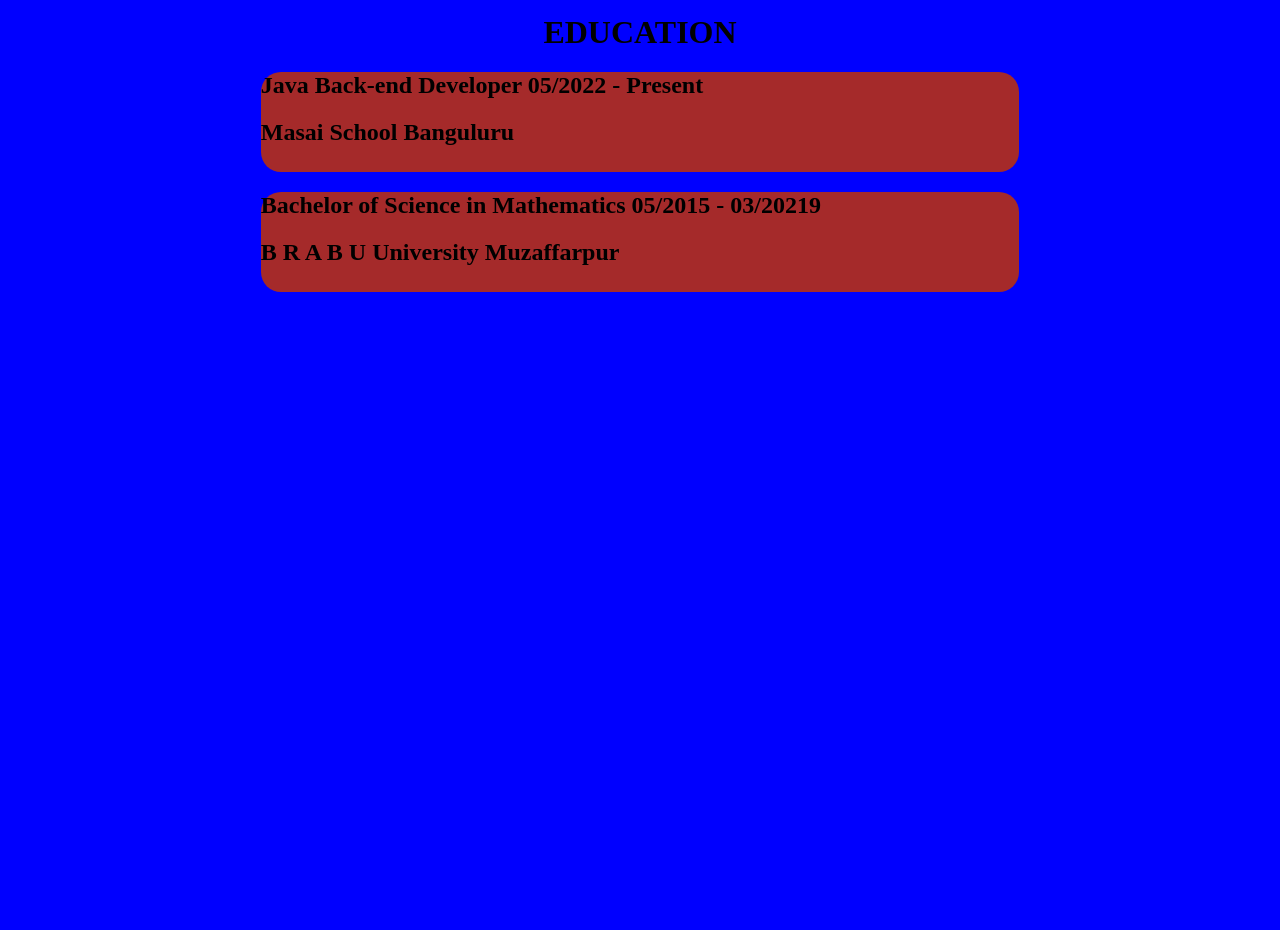
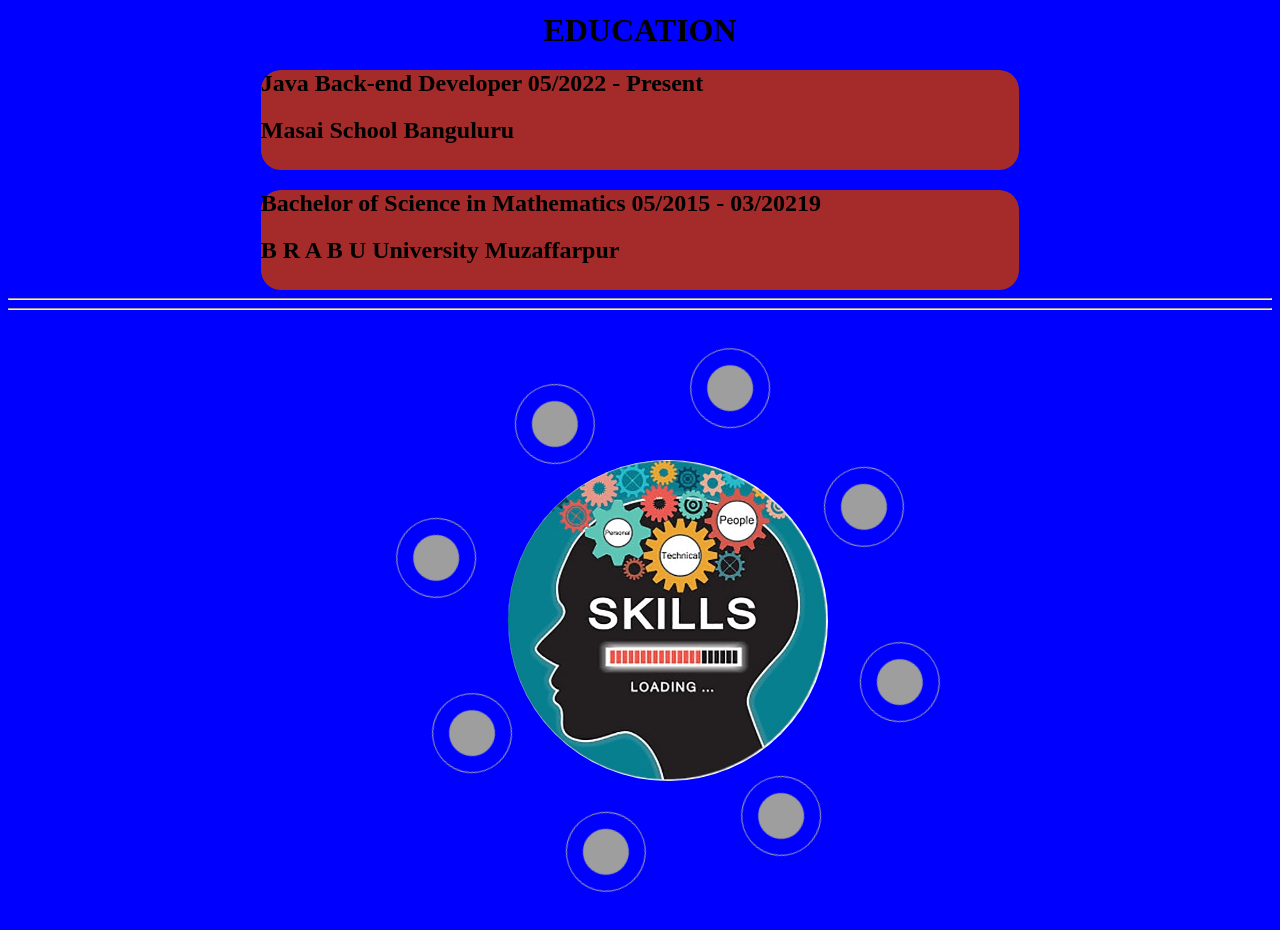
Before and after one commit to rajsaurabh78/rajsaurabh78.github.io, a plain HTML site: page index.html in a window 1280 px wide. Shown: the part 1074-2004 px from the top of the page. Before the commit the page ends 1374 px from the top, so only its background shows below. Drawn offline with Linux system fonts and the light colour scheme; grey boxes are pictures that could not be loaded.

Commit message:
add this

```diff
--- /dev/null
+++ b/index.css
@@ -0,0 +1,189 @@
+body{
+  background-color: blue;
+  /* text-align: center; */
+}
+#main{
+  height: 600px;
+  width: 600px;
+  border-radius: 50%;
+  border:1px solid black;
+  margin: auto;
+  text-align: center;
+}
+#main img{
+  height: 600px;
+  width: 600px;
+  border-radius: 50%;
+}
+h1{
+  text-align: center;
+}
+#about{
+  width: 70%;
+  font-size:30px;
+  text-align: center;
+  margin: auto;
+}
+#edu div{
+  background-color: brown;
+  border-radius:20px;
+  width: 60%;
+  margin: auto;
+  height: 100px;
+}
+#under img{
+  /* width: 300px;
+  height:300px; */
+  border-radius: 50%;
+}
+#upper{
+  margin-left: 500px;
+  text-align: center;
+}
+.orbit {
+    --size: 12rem;
+    --speed: 120s;
+  }
+  *,
+  *::before,
+  *::after {
+    box-sizing: border-box;
+  }
+
+  ul[role=list],
+  ol[role=list] {
+    list-style: none;
+  }
+  img,
+  picture {
+    max-width: 100%;
+    display: block;
+  }
+
+  .orbit {
+      margin-top: 150px;
+      margin-bottom: 150px;
+    --size:20rem;
+
+  }
+  .orbit .center-image {
+    width: var(--size);
+    position: relative;
+    z-index: 10;
+  }
+  .orbit .center-image img {
+    position:absolute;
+  }
+
+  .orbit .center-image img:not(:first-child):hover {
+    opacity: 100px;
+  }
+  .orbit ul {
+    display: grid;
+    place-items: center;
+    width: var(--size);
+    height: var(--size);
+    position: relative;
+    list-style: none;
+    --icon-bg: var(--green-light);
+    --text-bg: var(--green-dark);
+    transform-origin: center;
+    animation: orbit var(--speed) linear infinite;
+  }
+  .orbit li {
+    --text-bg: blue;
+    position: absolute;
+    width:5rem;
+    aspect-ratio: 1/1;
+    border-radius: 50%;
+    font-weight: 500;
+    color: var(--white-light);
+    text-align: center;
+    line-height: 1;
+    display: grid;
+    place-items: center;
+    border: 1px solid rgb(172, 172, 172);
+  }
+  .orbit li:hover{
+     border: 1px solid rgb(250,93,0);
+
+  }
+  .orbit ul:hover {
+    animation-play-state: paused;
+    --orbit-play-state: paused;
+  }
+  .orbit li img{
+    width:60%;
+    height:60%;
+  }
+  .orbit li > * {
+    width: 10%;
+    height: 10%;
+    display: grid;
+    place-items: center;
+    border-radius: inherit;
+    position: absolute;
+    animation: orbit var(--speed) linear reverse infinite, throb 1s var(--throb-delay) ease-in-out infinite alternate;
+    animation-play-state: var(--orbit-play-state, running), var(--throb-play-state, running);
+  }
+  .orbit li:nth-child(1) {
+    --icon-bg: var(--blue-light);
+    --text-bg: var(--blue-dark);
+    transform: translate(15rem, 0rem);
+  }
+  .orbit li:nth-child(2) {
+    --icon-bg: var(--green-light);
+    --text-bg: var(--green-dark);
+    transform: translate(10rem, 10rem);
+  }
+  .orbit li:nth-child(3) {
+    --icon-bg: var(--pink-light);
+    --text-bg: var(--pink-dark);
+    transform: translate(0, 15rem);
+  }
+
+  .orbit li:nth-child(4) {
+    --icon-bg: var(--red-light);
+    --text-bg: var(--red-dark);
+    transform: translate(-10rem, 10rem);
+  }
+
+  .orbit li:nth-child(5) {
+    --icon-bg: var(--brown-light);
+    --text-bg: var(--brown-dark);
+    transform: translate(-15rem, 0rem);
+  }
+
+  .orbit li:nth-child(6) {
+    --icon-bg: var(--yellow-light);
+    --text-bg: var(--yellow-dark);
+    transform: translate(-10rem, -10rem);
+  }
+
+  .orbit li:nth-child(7) {
+    --icon-bg: var(--purple-light);
+    --text-bg: var(--purple-dark);
+    transform: translate(0, -15rem);
+  }
+  .orbit li:nth-child(8) {
+    --icon-bg: var(--orange-light);
+    --text-bg: var(--orange-dark);
+    transform: translate(10rem, -10rem);
+  }
+  /* ------------------------------------------------------------- */
+
+  @keyframes orbit {
+    100% {
+      rotate: 1turn;
+    }
+  }
+  @keyframes hold-position {
+    100% {
+      rotate: -1turn;
+    }
+  }
+  @keyframes throb {
+    100% {
+      scale: 1.05;
+    }
+  }
--- a/index.html
+++ b/index.html
@@ -5,46 +5,8 @@
     <meta http-equiv="X-UA-Compatible" content="IE=edge">
     <meta name="viewport" content="width=device-width, initial-scale=1.0">
     <title>Document</title>
+    <link rel="stylesheet" href="./index.css">
 </head>
-<style>
-    body{
-        background-color: blue;
-        /* text-align: center; */
-    }
-    #main{
-        height: 600px;
-        width: 600px;
-        border-radius: 50%;
-        border:1px solid black;
-        margin: auto;
-        text-align: center;
-    }
-    img{
-        height: 600px;
-        width: 600px;
-        border-radius: 50%;
-    }
-    h1{
-        text-align: center;
-    }
-    #about{
-        width: 70%;
-        font-size:30px;
-        text-align: center;
-        margin: auto;
-    }
-    #edu div{
-        background-color: brown;
-        border-radius:20px;
-        width: 60%;
-        margin: auto;
-        height: 100px;
-    }
-    /* #edu div h2{
-        margin: auto;
-    } */
-
-</style>
 <body>
     <h1> SAURABH KUMAR </h1>
     <h1> JAVA BACK-END DEVELOPER </h1>
@@ -70,5 +32,41 @@
 
 
     </div>
+    <hr>
+    <hr>
+    <div id="upper">
+        <div id="low" class="orbit">
+              <div id="under" class="center-image">
+                  <img src="./img/WhatsApp Image 2022-12-07 at 14.39.13.jpeg" alt="">
+              </div>
+          <ul>
+            <li>
+              <img src="https://www.getharvest.com/hs-fs/hubfs/raw_assets/public/harvest-theme/images/integrations/integration-bubble-asana.png?width=90&name=integration-bubble-asana.png" alt="">
+            </li>
+            <li>
+              <img src="https://www.getharvest.com/hs-fs/hubfs/raw_assets/public/harvest-theme/images/integrations/integration-bubble-gcal.png?width=90&name=integration-bubble-gcal.png" alt="">
+            </li>
+            <li>
+              <img src="https://www.getharvest.com/hs-fs/hubfs/raw_assets/public/harvest-theme/images/integrations/integration-bubble-jira.png?width=90&name=integration-bubble-jira.png" alt="">
+            </li>
+            <li>
+              <img src="https://www.getharvest.com/hs-fs/hubfs/raw_assets/public/harvest-theme/images/integrations/integration-bubble-github.png?width=90&name=integration-bubble-github.png" alt="">
+            </li>
+            <li>
+              <img src="https://www.getharvest.com/hs-fs/hubfs/raw_assets/public/harvest-theme/images/integrations/integration-bubble-stripe.png?width=90&name=integration-bubble-stripe.png" alt="">
+            </li>
+            <li>
+              <img src="https://www.getharvest.com/hs-fs/hubfs/raw_assets/public/harvest-theme/images/integrations/integration-bubble-trello.png?width=90&name=integration-bubble-trello.png" alt="">
+            </li>
+            <li>
+              <img src="https://www.getharvest.com/hs-fs/hubfs/raw_assets/public/harvest-theme/images/integrations/integration-bubble-qbo.png?width=90&name=integration-bubble-qbo.png" alt="">
+            </li>
+            <li>
+              <img src="https://www.getharvest.com/hs-fs/hubfs/raw_assets/public/harvest-theme/images/integrations/integration-bubble-slack.png?width=90&name=integration-bubble-slack.png" alt="">
+            </li>
+          </ul>
+        </div>
+      </div>
+    </div>
 </body>
 </html>
```
Also changed, not shown: img/WhatsApp Image 2022-12-07 at 14.39.13.jpeg (added).
